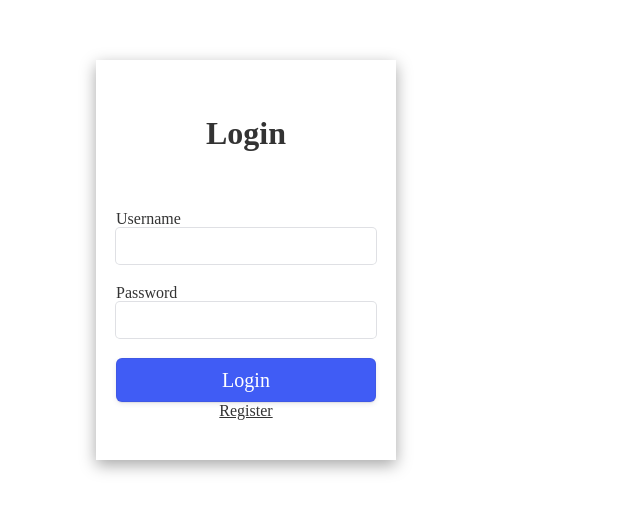
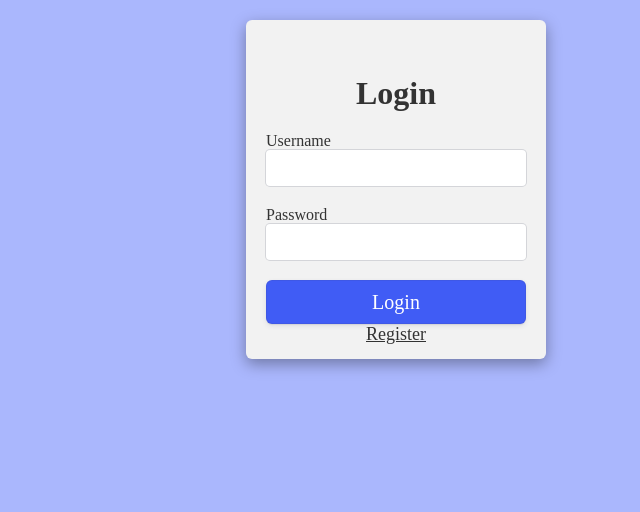
Before and after one commit to BateBo-2000/E-wallet, a React (Create React App) app in the folder client/: page /login in a window 1280 px wide. Shown: the top 512 px of the page, without its empty margins (244-884 px from the left). Built offline with nearby package versions, Linux system fonts and the light colour scheme; a web font is replaced by a local one.

Commit message:
login/sign-in/sing-in-info design ready

```diff
--- a/client/src/components/AccountInfoForm.js
+++ b/client/src/components/AccountInfoForm.js
@@ -1,31 +1,72 @@
+import { Link } from "react-router-dom";
 const AccountInfoForm = () => {
     return (
         <div className="account-info-form">
-            <h2>Add your information</h2>
-            <form>
+            <div className="page-content">
+                <div className="box">
+                    <div className="title">
+                        <h2>Fill in your information</h2>
+                    </div>
+                    <form className="form">
+                        <div className="form-content">
+                            <div className="side">
+                                <div className="form-pair">
                                     <label>Egn</label>
-                <input type="text" />
+                                    <input type="text"/>
+                                </div>
+                                <div className="form-pair">
                                     <label>First name</label>
-                <input type="text" />
+                                    <input type="text"/>
+                                </div>
+                                <div className="form-pair">
                                     <label>Middle name</label>
                                     <label htmlFor="midleN"></label>
                                     <input type="text" name="midleN"/>
+                                </div>
+                                <div className="form-pair">
                                     <label>Last name</label>
-                <input type="text" />
+                                    <input type="text"/>
+                                </div>
+                                <div className="form-pair">
                                     <label>Address</label>
-                <input type="text" />
+                                    <input type="text"/>
+                                </div>
+                            </div>
+                            <div className="side">
+                                <div className="form-pair">
                                     <label>Date of birth</label>
-                <input type="date" />
+                                    <input type="date"/>
+                                </div>
+                                <div className="form-pair">
                                     <label>Secret question</label>
-                <input type="text" />
+                                    <input type="text"/>
+                                </div>
+                                <div className="form-pair">
+                                    <label>Secret question</label>
+                                    <input type="text"/>
+                                </div>
+                                <div className="form-pair">
                                     <label>Secret answer</label>
-                <input type="text" />
+                                    <input type="text"/>
+                                </div>
+                                <div className="form-pair">
                                     <label>Email</label>
-                <input type="email" />
-
-                <input type="checkbox" name="I have read and agree terms and conditions" />
-                <button>Submit</button>
+                                    <input type="email"/>
+                                </div>
+                            </div>
+                        </div>
+                        <div className="checkbox-wrap">
+                            <input type="checkbox" className="checkbox" /> I have read and agree terms and conditions <br />
+                        </div>
+                        <div className="button-wrap">
+                            <button className="submit-button">Submit</button>
+                        </div>
+                        <div className="link">
+                            <Link to="/sign-in" >back</Link>
+                        </div>
                     </form>
+                </div>
+            </div>
         </div>
      );
 }
--- a/client/src/components/LoginForm.js
+++ b/client/src/components/LoginForm.js
@@ -2,6 +2,7 @@ import { Link } from "react-router-dom";
 const LoginForm = () => {
     return (
         <div className="login">
+            <div className="page-content">
                 <div className="box">
                     <div className="title">
                         <h1>Login</h1>
@@ -15,13 +16,14 @@ const LoginForm = () => {
                             <label>Password</label>
                             <input type="password" />
                         </div>
-                    <div className="login-button">
+                        <div className="button-wrap">
                             <button className="submit-button">Login</button>
                         </div>
                         <div className="link">
-                        <Link to="/register">Register</Link>
+                            <Link to="/sign-in">Register</Link>
                         </div>
                     </form>
+                </div>
             </div>
         </div>
      );
--- a/client/src/components/SignInForm.js
+++ b/client/src/components/SignInForm.js
@@ -1,22 +1,39 @@
 import { useHistory } from "react-router-dom";
+import { Link } from "react-router-dom";
 const SignInForm = () => {
     const history = useHistory();
     const handleClick = () => {
         history.push('/account-info-form')
     }
     return (
-        <div className="signin">
-            <h2>SignIn</h2>
-            <form>
+        <div className="sign-in">
+            <div className="page-content">
+                <div className="box">
+                    <div className="title">
+                        <h1>Register</h1>
+                    </div>
+                    <form className="form">
+                        <div className="form-pair">
                             <label>Username</label>
                             <input type="text" />
+                        </div>
+                        <div className="form-pair">
                             <label>Password</label>
                             <input type="password" />
+                        </div>
+                        <div className="form-pair">
                             <label>Confirm Password</label>
                             <input type="password" />
-                <button onClick={handleClick}>Perceed</button>
+                        </div>
+                        <div className="button-wrap">
+                            <button className="submit-button" onClick={handleClick}>Next</button>
+                        </div>
+                        <div className="link">
+                            <Link to="/login">Login</Link>
+                        </div>
                     </form>
-
+                </div>
+            </div>
         </div>
     );
 }
--- a/client/src/index.css
+++ b/client/src/index.css
@@ -6,6 +6,10 @@
   font-family: 'Edu NSW ACT Foundation', cursive;
   color: #333;
 }
+body{
+  background-color: #aab7fd;
+}
+
 .navbar {
   padding: 20px;
   display: flex;
@@ -28,21 +32,24 @@
 .navbar a:hover {
   color: #f1356d;
 }
-.content {
-  max-width: 600px;
-  margin: 40px auto;
+.page-content {
+  max-width: 300px;
+  margin: auto;
   padding: 20px;
 }
 
 
-/* login form */
+/* base components */
 .box{
+  border-radius: 6px;
+  background-color: #f2f2f2;
   box-shadow: rgba(0, 0, 0, 0.35) 0px 5px 15px;
-  height: 400px;
+  height: auto;
   width: 300px;
   display: flex;
   flex-direction: column;
 }
+
 .title {
   width: 100%;
   height: 30%;
@@ -83,11 +90,14 @@
   transition-delay: 0s, 0s;
 }
 
-.form input :focus{
-    box-shadow: rgb(0 0 0 / 0%) 0px 0px 0px 0px, rgb(58 151 212 / 36%) 0px 0px 0px 4px, rgb(0 0 0 / 0%) 0px 0px 0px 0px, rgb(60 66 87 / 16%) 0px 0px 0px 1px, rgb(0 0 0 / 0%) 0px 0px 0px 0px, rgb(0 0 0 / 0%) 0px 0px 0px 0px, rgb(0 0 0 / 0%) 0px 0px 0px 0px;
+.button-wrap{
+  display: flex;
+  justify-content: center;
+  align-items: center;
 }
 
 .submit-button{
+  margin: 0 20px;
   background-color: #405cf5;
   border-radius: 6px;
   border-width: 0;
@@ -107,12 +117,45 @@
   box-shadow: rgba(50, 50, 93, .1) 0 0 0 1px inset, rgba(50, 50, 93, .2) 0 6px 15px 0, rgba(0, 0, 0, .1) 0 2px 2px 0, rgba(13, 90, 179, 0.3) 0 0 0 4px;
 }
 
-.login-button .submit-button{
-  margin: 0 20px;
-}
-
-.login .link {
-  height: 30;
+.link {
+  margin-bottom: 5px;
+  font-size: 18px;
+  height: 30px;
   text-align: center;
   text-decoration: none;
 }
+
+.checkbox-wrap{
+  margin: 20px;
+  display: block;
+  text-align: center;
+}
+.checkbox-wrap .checkbox{
+  box-shadow: none;
+}
+
+
+/* login form */
+
+/* sign-in form */
+.sign-in .title{
+  height: 100px;
+}
+
+/* account-info-form */
+.account-info-form .submit-button{
+  margin-bottom: 20px;
+}
+.account-info-form .page-content{
+  max-width: 800px;
+}
+.account-info-form .box {
+  width: 800px;
+}
+.account-info-form form .form-content{
+  display: flex;
+  flex-direction: row;
+}
+.account-info-form form .form-content .side{
+  width: 50%;
+}
```
Lines whose indentation alone changed are shown as unchanged.
